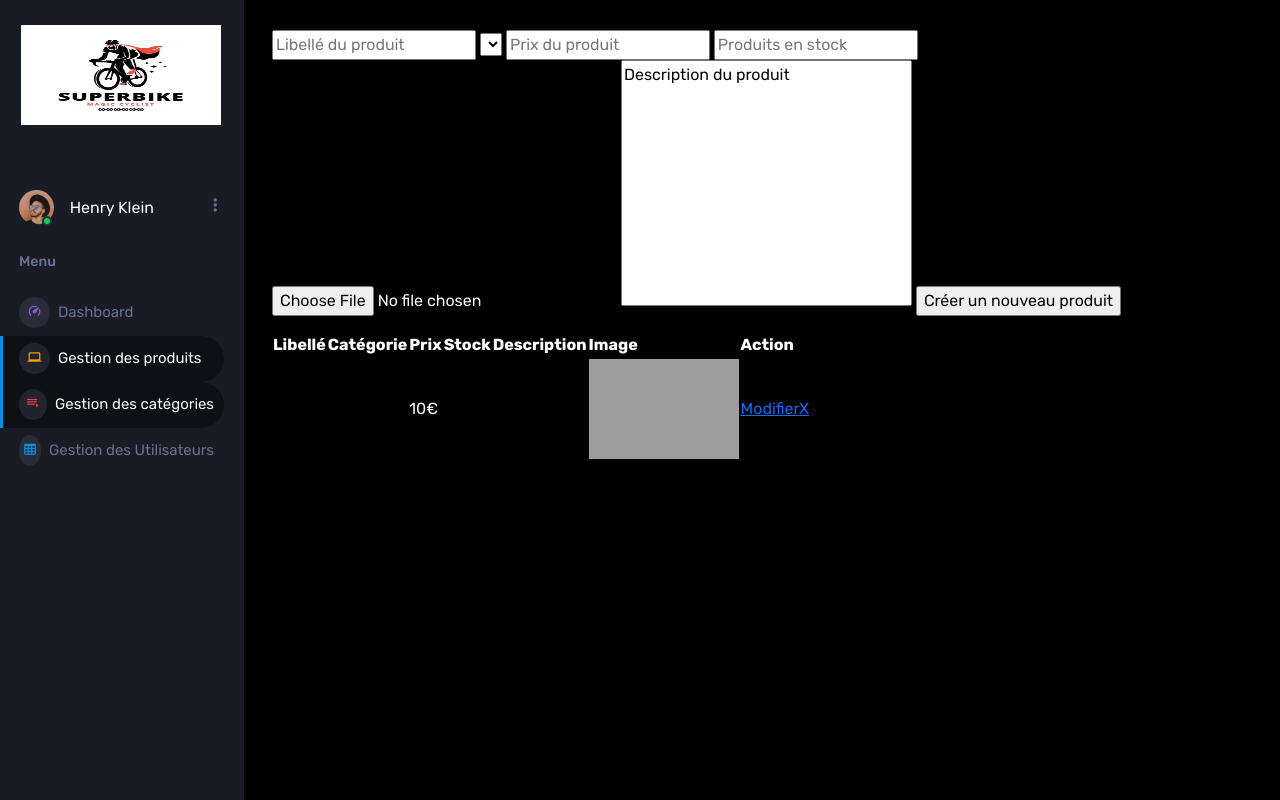
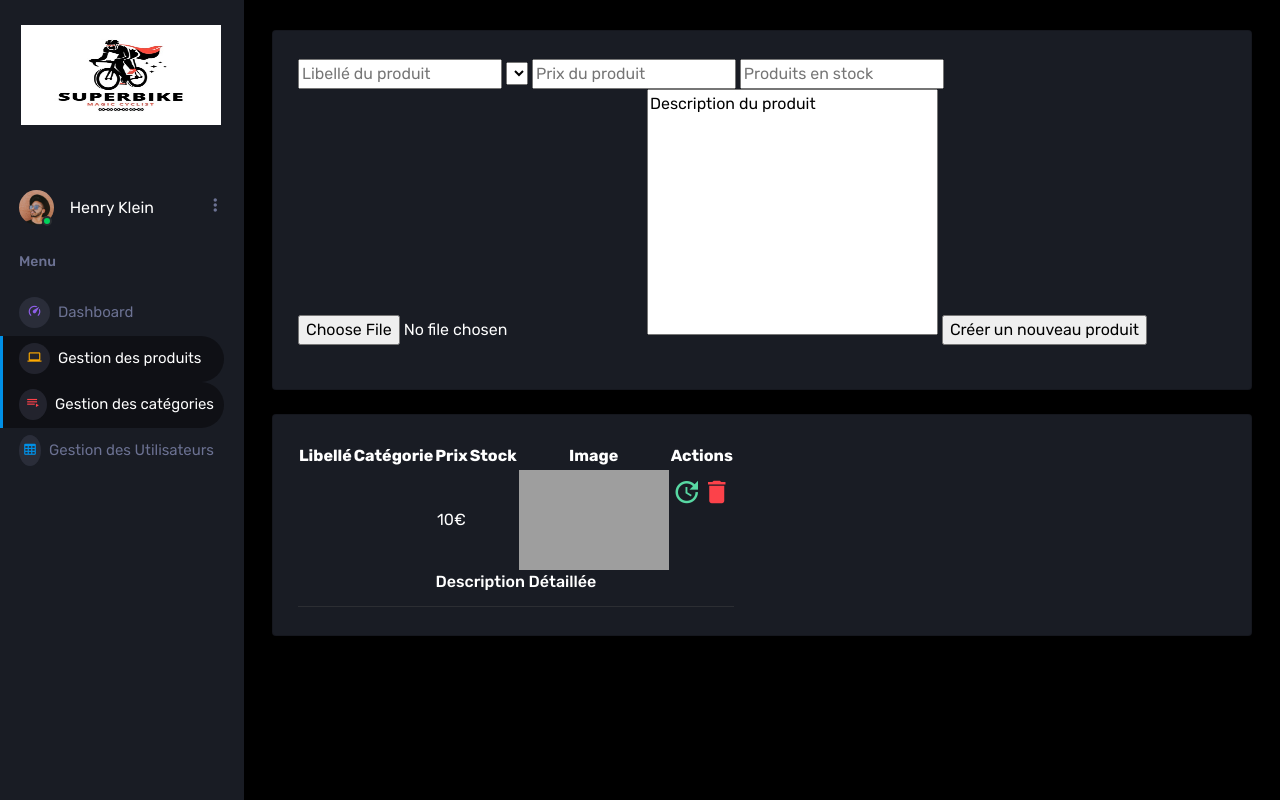
Before and after one commit to nicolas-gicquel/BoutiquePHP, a PHP site: page /products/index.php in a window 1280 px wide. Run offline with PHP 8.4, Linux system fonts and the light colour scheme; tables that the repository leaves empty or names only in its code hold one stand-in row (values such as "Sample post"); data that the repository does not hold is empty; style sheets or scripts are compiled from the project's sources; grey boxes are pictures that could not be loaded.

Commit message:
update produit + style product admin

```diff
--- a/css/style.css
+++ b/css/style.css
@@ -4,6 +4,10 @@ html {
   padding: 0;
   height: 100%;
   background: #60a3bc !important;
+}
+
+.alignLeft {
+  text-align: left;
 }
 
 .user_card {
@@ -115,4 +119,48 @@ header {
 .sidebar .nav {
   padding-top: 10px;
 }
+
+/******************************Admin content********************************/
+th,
+td {
+  text-align: center;
+}
+
+table img {
+  display: block;
+  margin: auto;
+}
+
+table .border-bottom {
+  margin-bottom: 15px;
+}
+
+table .border-bottom td {
+  padding-bottom: 5px;
+}
+
+.actionTable {
+  display: -webkit-box;
+  display: -ms-flexbox;
+  display: flex;
+  -webkit-box-align: center;
+      -ms-flex-align: center;
+          align-items: center;
+  -webkit-box-pack: center;
+      -ms-flex-pack: center;
+          justify-content: center;
+  text-align: center;
+}
+
+.actionTable .mdi-delete {
+  color: #fc424a;
+  font-size: 30px;
+  text-align: center;
+}
+
+.actionTable .mdi-update {
+  color: #58d8a3;
+  font-size: 30px;
+  text-align: center;
+}
 /*# sourceMappingURL=style.css.map */
--- a/css/style.scss
+++ b/css/style.scss
@@ -4,6 +4,10 @@ html {
     padding: 0;
     height: 100%;
     background: #60a3bc !important;
+}
+
+.alignLeft {
+    text-align: left;
 }
 
 .user_card {
@@ -113,3 +117,41 @@ header {
         padding-top: 10px;
     }
 }
+
+
+/******************************Admin content********************************/
+
+th,
+td {
+    text-align: center;
+}
+
+table {
+    img {
+        display: block;
+        margin: auto;
+    }
+    .border-bottom {
+        margin-bottom: 15px;
+        td {
+            padding-bottom: 5px;
+        }
+    }
+}
+
+.actionTable {
+    display: flex;
+    align-items: center;
+    justify-content: center;
+    text-align: center;
+    .mdi-delete {
+        color: #fc424a;
+        font-size: 30px;
+        text-align: center;
+    }
+    .mdi-update {
+        color: #58d8a3;
+        font-size: 30px;
+        text-align: center;
+    }
+}
--- a/layout/adminFooter.php
+++ b/layout/adminFooter.php
@@ -1,3 +1,4 @@
+</div>
 </div>
 </div>
 <!-- plugins:js -->
--- a/products/index.php
+++ b/products/index.php
@@ -13,7 +13,8 @@ $categories = $req2->fetchAll(PDO::FETCH_ASSOC);
 
 ?>
 
-
+<div class="card grid-margin">
+    <div class="card-body">
         <form class="form-group" action="createForm.php" method="post" enctype="multipart/form-data">
             <input type="text" name="nameProduct" placeholder="Libellé du produit">
             <select name="categoryId">
@@ -31,34 +32,43 @@ $categories = $req2->fetchAll(PDO::FETCH_ASSOC);
             <textarea name="descriptionProduct" cols="30" rows="10">Description du produit</textarea>
             <input type="submit" value="Créer un nouveau produit">
         </form>
-
-<table class="table-fluid">
+    </div>
+</div>
+<div class="card grid-margin">
+    <div class="card-body">
+        <table class="table-fluid indexTable">
             <thead>
-        <th>Libellé</th>
+                <th class="alignLeft">Libellé</th>
                 <th>Catégorie</th>
                 <th>Prix</th>
                 <th>Stock</th>
-        <th>Description</th>
                 <th>Image</th>
-        <th>Action</th>
+                <th>Actions</th>
             </thead>
             <tbody>
                 <?php
                 foreach ($products as $key => $value) { ?>
                     <tr>
-                <td><?= $value['nameProduct'] ?></td>
+                        <td class="alignLeft"><?= $value['nameProduct'] ?></td>
                         <td><?= $value['nameCategory'] ?></td>
                         <td><?= $value['price'] ?>€</td>
                         <td><?= $value['stockProduct'] ?></td>
-                <td><?= $value['descriptionProduct'] ?></td>
                         <td><img src="../img/<?= $value['imageProduct'] ?>" alt="image produit" width=150 height=100></td>
-                <td><a href="update.php?id=<?= $value['idProduct'] ?>">Modifier</a><a href="delete.php?id=<?= $value['idProduct'] ?>">X</a></td>
+                        <td class="actionTable"><a href="update.php?id=<?= $value['idProduct'] ?>"><i class="mdi mdi-update"></i></a><a href="delete.php?id=<?= $value['idProduct'] ?>"><i class="mdi mdi-delete"></a></td>
+                    </tr>
+                    <tr>
+                        <td colspan="6"><h5>Description Détaillée</h3></td>
+                    </tr>
+                    <tr class="border-bottom">
+                    <td class="alignLeft" colspan="6"><?= $value['descriptionProduct'] ?></td>
                     </tr>
                 <?php
                 }
                 ?>
             </tbody>
         </table>
+    </div>
+</div>
 <?php
 include '../layout/adminFooter.php';
 ?>
```
Also changed, not shown: products/update.php (+9 -5 lines), products/updateForm.php (+18 -4 lines), layout/adminTemplate.php (line endings or trailing spaces), 1 other file. Lines whose indentation alone changed are shown as unchanged.
